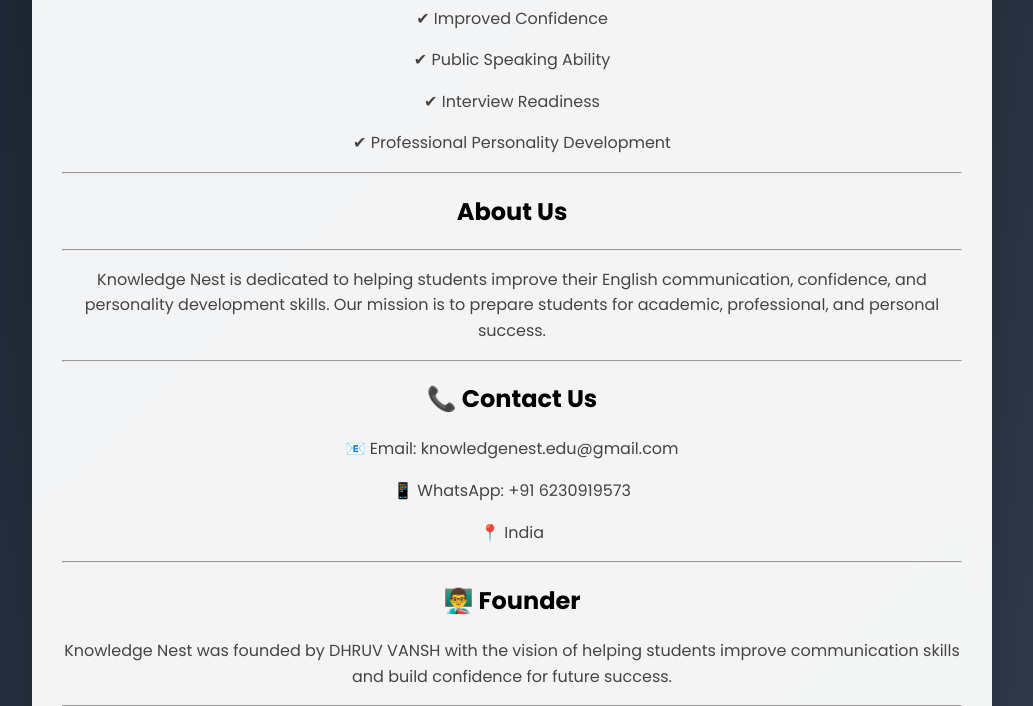
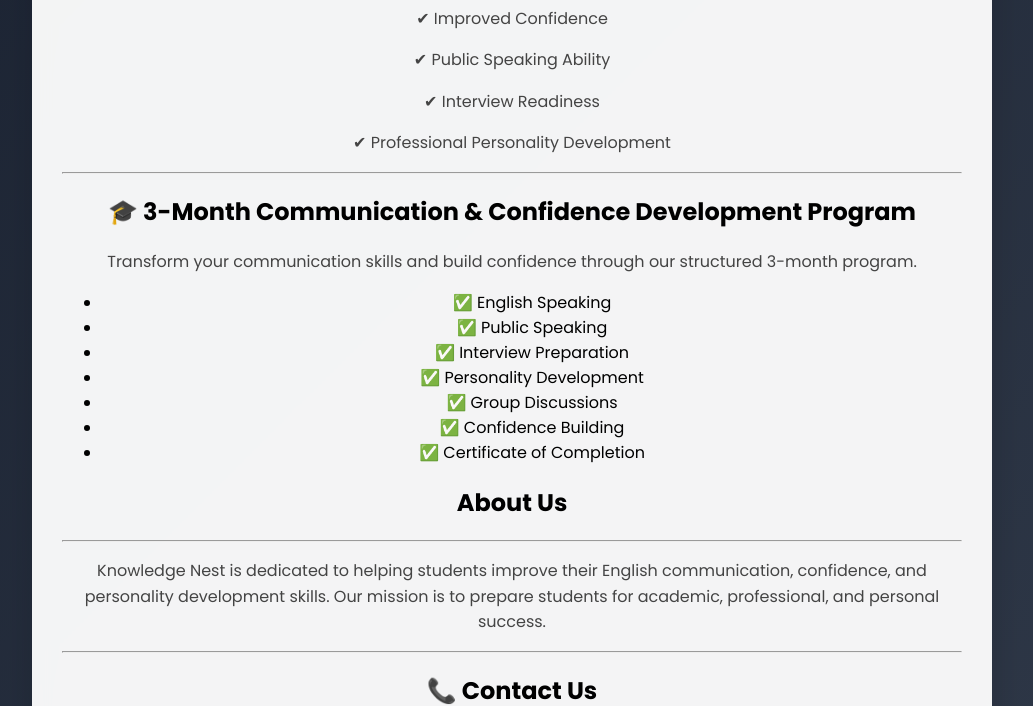
Before and after one commit to dhruvc-code/knowledge_nest, a Flask app: page / in a window 1280 px wide. Shown: the part 1374-2080 px from the top of the page, without its empty margins (128-1161 px from the left). Run offline with Flask 3, Linux system fonts and the light colour scheme.

Commit message:
Add Communication & Confidence Development Program section
Added a new section for the 3-Month Communication & Confidence Development Program with details about the program and its benefits.

```diff
--- a/templates/index.html
+++ b/templates/index.html
@@ -117,6 +117,25 @@ better communicators, and future-ready professionals.
 <p>✔ Professional Personality Development</p>
 
 <hr>
+<section class="course-section">
+
+    <h2>🎓 3-Month Communication & Confidence Development Program</h2>
+
+    <p>
+        Transform your communication skills and build confidence through our structured 3-month program.
+    </p>
+
+    <ul>
+        <li>✅ English Speaking</li>
+        <li>✅ Public Speaking</li>
+        <li>✅ Interview Preparation</li>
+        <li>✅ Personality Development</li>
+        <li>✅ Group Discussions</li>
+        <li>✅ Confidence Building</li>
+        <li>✅ Certificate of Completion</li>
+    </ul>
+
+</section>
 
 <h2 id="about">About Us</h2>
 <hr>
```
